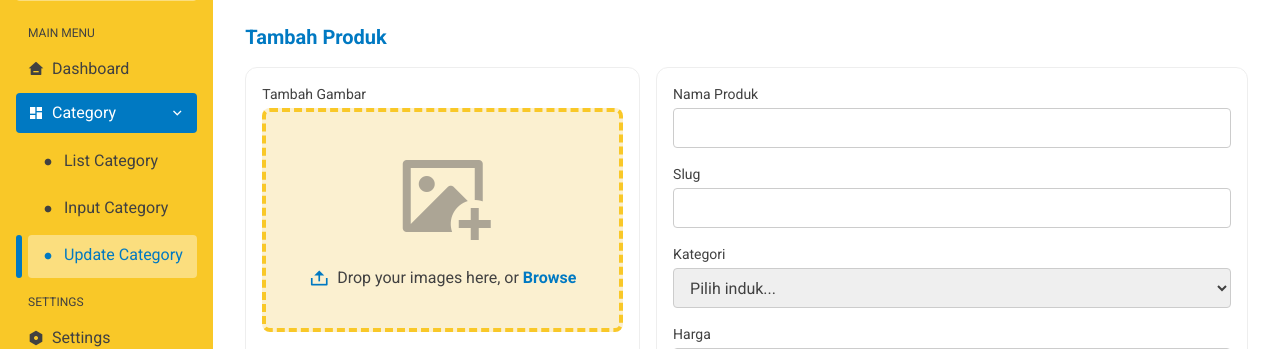
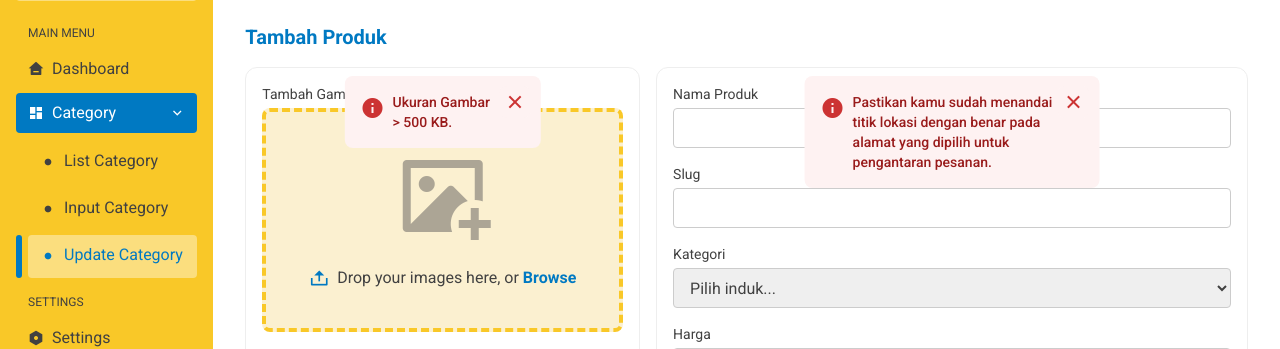
Before and after one commit to muhisyam/klikindomaret-clone, a Laravel app: page / in a window 1280 px wide. Shown: the part 103-452 px from the top of the page. Run offline with Laravel 10, Linux system fonts and the light colour scheme; style sheets or scripts are compiled from the project's sources; some libraries are stand-ins or nearby versions.

Commit message:
add alert error

```diff
--- a/resources/views/admin/product/input.blade.php
+++ b/resources/views/admin/product/input.blade.php
@@ -10,7 +10,7 @@ Input Produk
         <h1 class="title text-[#0079c2] text-xl font-bold mb-4">Tambah Produk</h1>
         <form action="">
             <div class="product-input-wrapper flex gap-4 pb-5">
-                <div class="left-side w-2/5 border border-[#eee] rounded-xl p-4">
+                <div class="left-side relative w-2/5 border border-[#eee] rounded-xl p-4">
                     <div class="label text-sm mb-1">Tambah Gambar</div>
                     <div class="input-image-wrapper w-full h-56 flex flex-col justify-center bg-[#fbf0d0] border-4 border-[#f9c828] border-dashed rounded-lg mb-6">
                         <div class="icon h-24 text-[#aca595] text-8xl text-center mb-5"><i class="ri-image-add-fill"></i></div>
@@ -107,8 +107,17 @@ Input Produk
                             </div>
                         </div>
                     </div>
+                    <div id="alert" class="image-alert-info absolute top-2 left-1/2 -translate-x-1/2 flex p-4 mb-6 text-red-800 rounded-lg bg-red-50" role="alert">
+                        <span class="icon text-[#c33] text-2xl me-2"><i class="ri-information-fill"></i></span>
+                        <div class="text-sm font-medium">
+                            Ukuran Gambar > 500 KB.
+                        </div>
+                        <button type="button" class="h-8 w-8 grid place-content-center ml-auto -mx-1.5 -my-1.5 bg-red-50 text-red-500 rounded-lg focus:ring-2 focus:ring-red-400 p-1.5 hover:bg-red-200" data-dismiss-target="#alert" aria-label="Close">
+                            <span class="icon h-8 text-[#c33] text-2xl"><i class="ri-close-line"></i></span>
+                        </button>
+                    </div>
                 </div>
-                <div class="right-side w-3/5 border border-[#eee] rounded-xl overflow-auto p-4">
+                <div class="right-side relative w-3/5 border border-[#eee] rounded-xl overflow-auto p-4">
                     <div class="item-input-group mb-4">
                         <label for="form-input-product-name" class="block text-sm mb-1">Nama Produk</label>
                         <input id="form-input-product-name" type="text" name="product-name" class="h-10 w-full border !border-[#ccc] rounded py-2 px-3 focus:ring-transparent">
@@ -167,6 +176,15 @@ Input Produk
                             </button>
                         </div>
                     </div>
+                    <div id="alert" class="desc-alert-info absolute top-2 left-1/2 -translate-x-1/2 flex p-4 mb-6 text-red-800 rounded-lg bg-red-50" role="alert">
+                        <span class="icon text-[#c33] text-2xl me-2"><i class="ri-information-fill"></i></span>
+                        <div class="text-sm font-medium">
+                            Pastikan kamu sudah menandai titik lokasi dengan benar pada alamat yang dipilih untuk pengantaran pesanan.
+                        </div>
+                        <button type="button" class="h-8 w-8 grid place-content-center ml-auto -mx-1.5 -my-1.5 bg-red-50 text-red-500 rounded-lg focus:ring-2 focus:ring-red-400 p-1.5 hover:bg-red-200" data-dismiss-target="#alert" aria-label="Close">
+                            <span class="icon h-8 text-[#c33] text-2xl"><i class="ri-close-line"></i></span>
+                        </button>
+                    </div>
                 </div>
             </div>
             <div class="form-button text-right">
```
